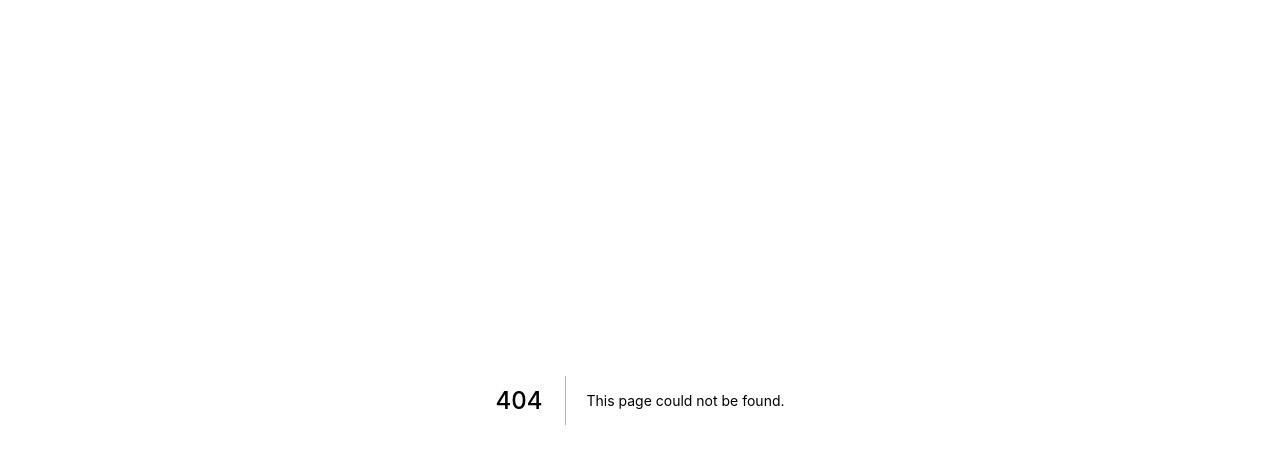
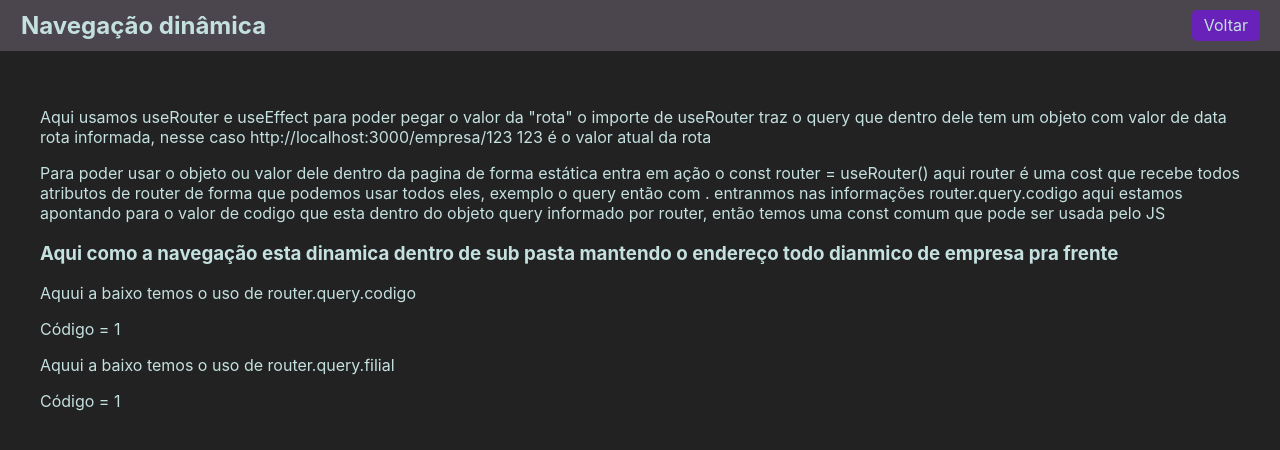
Before and after one commit to guilhermeforprojeto/fundamentos, a Next.js app: page /empresa/1/1 in a window 1280 px wide. Before the commit this address had no page. Shown: the top 450 px of the page. Built offline with nearby package versions, Linux system fonts and the light colour scheme.

Commit message:
Adicionado - tambem em sub dir, Navegaçao dinamica

```diff
--- a/src/pages/empresa/[codigo].jsx
+++ b/src/pages/empresa/[filial]/[codigo].jsx
@@ -1,4 +1,4 @@
-import Layout from "../../component/Layout";
+import Layout from "../../../component/Layout";
 import { useRouter } from "next/router";
 import { useEffect } from "react";
 
@@ -8,7 +8,8 @@ export default function EmpresaPorCodigo(){
     //Apenas para log
     useEffect(() => {
         console.log("Aqui o objeto de query    "+ router.query)
-        console.log("Aqui o valor do obj de query  "+ router.query.codigo)
+        console.log("Aqui o valor do obj de query codigo  "+ router.query.codigo)
+        console.log("Aqui o valor do obj de query filial "+ router.query.filial)
     }, [])
 
     return (
@@ -38,8 +39,12 @@ export default function EmpresaPorCodigo(){
                 comum que pode ser usada pelo JS
 
             </p>
+            <h3>Aqui como a navegação esta dinamica dentro de sub pasta mantendo o endereço todo dianmico de empresa pra frente</h3>
             <p>Aquui a baixo temos o uso de router.query.codigo </p>
             <span>Código = {router.query.codigo}</span>
+            <p>Aquui a baixo temos o uso de router.query.filial</p>
+            <span>Código = {router.query.filial}</span>
+
         </Layout>
     )
 }
--- a/src/pages/index.jsx
+++ b/src/pages/index.jsx
@@ -22,7 +22,7 @@ export default function Inicio (){
             <Navegador texto="App" destino="/app" cor='#8b008b'></Navegador>
             <Navegador texto="JSX" destino="/jsx" cor='#8a2be2'></Navegador>
             <Navegador texto='Cliente' destino="/clientes" cor='red'></Navegador>
-            <Navegador texto='Empresa' destino="/empresa/123" cor='blue'></Navegador>
+            <Navegador texto='Empresa' destino="/empresa/sp-01/172" cor='blue'></Navegador>
 
         </div>
         </div>
```
